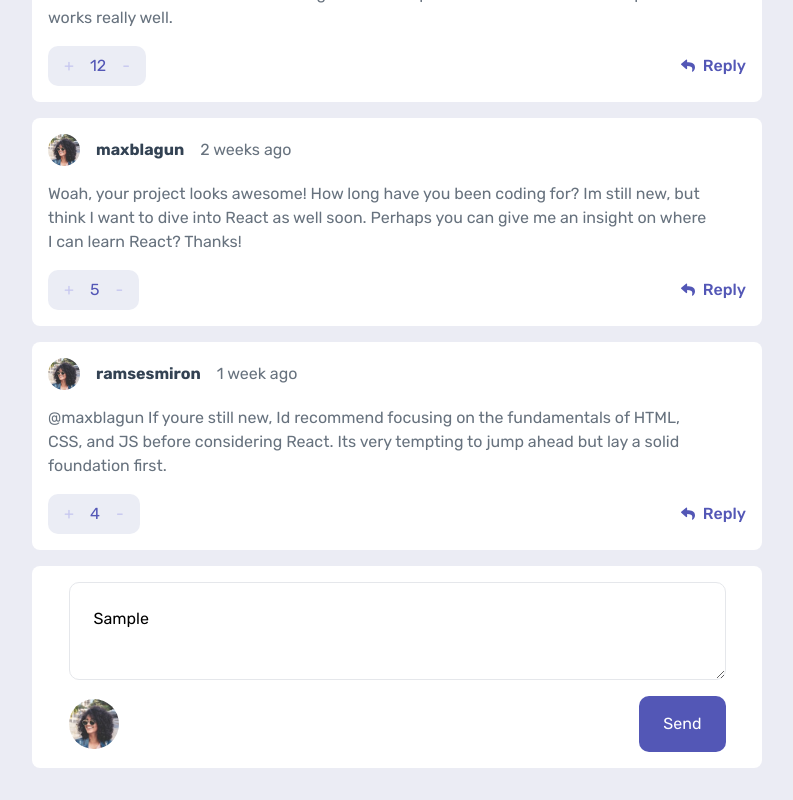
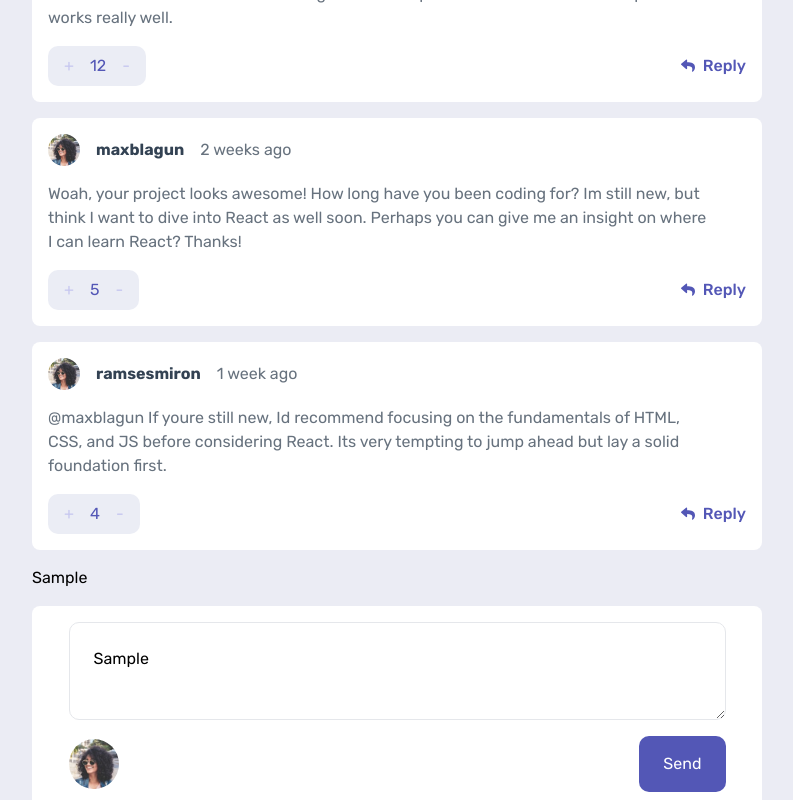
Before and after one commit to Bachidze/InteractiveCommentsApp, a Next.js app: page / in a window 1280 px wide. Both pictures are taken after typing "Sample" into the empty fields and a click on the button "Send". Shown: the part 138-938 px from the top of the page, without its empty margins (243-1036 px from the left). Built offline with nearby package versions, Linux system fonts and the light colour scheme.

Commit message:
Feat(Add):AddFunctinall

```diff
--- a/app/components/organisms/Card.tsx
+++ b/app/components/organisms/Card.tsx
@@ -1,11 +1,41 @@
 "use client";
 import Image from "next/image";
-import React from "react";
+import React, { FormEvent, useState } from "react";
 import CurlyGirl from "../../../public/assets/CurlyOval.svg";
 import ReplyImg from "../../../public/assets/purpleReplyIcon.svg";
 import cardData from "../../../json/cardData.json";
 
+interface cardInterFace {
+  id: number;
+  Date: string;
+  ParaGraph: string;
+}
+
 export default function Card() {
+  const [textarea, setTextArea] = useState("");
+  const [card, setCard] = useState<cardInterFace[]>([]);
+
+  const handleSubmit = (e:FormEvent<HTMLFormElement>) => {
+    e.preventDefault()
+    if(textarea.trim()){
+      const newCardObj = {
+        id:card.length + 1,
+        Date:new Date().toISOString(),
+        ParaGraph:textarea
+      }
+      setCard(prev =>[...prev,newCardObj])
+    }
+
+  }
+
+  const handleKeyDown = (e: React.KeyboardEvent<HTMLTextAreaElement>) => {
+    if (e.key === 'Enter' && !e.shiftKey) {
+      e.preventDefault();
+      handleSubmit(e as any);
+    }
+  };
+
+
   return (
     <section className="flex flex-col gap-4">
       {cardData.map((el) => (
@@ -57,25 +87,48 @@ export default function Card() {
         </div>
       ))}
 
+
+          {card.map((el,index) => (
+            <div key={index}>
+              <h1>{el.ParaGraph}</h1>
+            </div>
+          ))}
+
+
+
+      <form onSubmit={handleSubmit}>
         <div className="bg-white rounded-lg pb-4">
           <div className="flex justify-center">
             <textarea
               name="comment"
               placeholder="Add Comment"
+              value={textarea}
+              id="submitButton"
+              onKeyDown={handleKeyDown}
+              onChange={(e) => setTextArea(e.target.value)}
               className="w-[90%] p-6 m-4 rounded-[10px] outline-none border"
             />
           </div>
           <div className="flex items-center justify-between w-[90%] m-auto">
             <div>
-            <Image className="w-[50px] h-[50px]" alt="mainAvatar" src={CurlyGirl} />
+              <Image
+                className="w-[50px] h-[50px]"
+                alt="mainAvatar"
+                src={CurlyGirl}
+              />
             </div>
             <div>
-            <button className="bg-[#5357B6] py-4 px-6 rounded-[10px] text-white">
+              <button
+                type="submit"
+                id="submitButton"
+                className="bg-[#5357B6] py-4 px-6 rounded-[10px] text-white"
+              >
                 Send
               </button>
             </div>
           </div>
         </div>
+      </form>
     </section>
   );
 }
```
Lines whose indentation alone changed are shown as unchanged.
